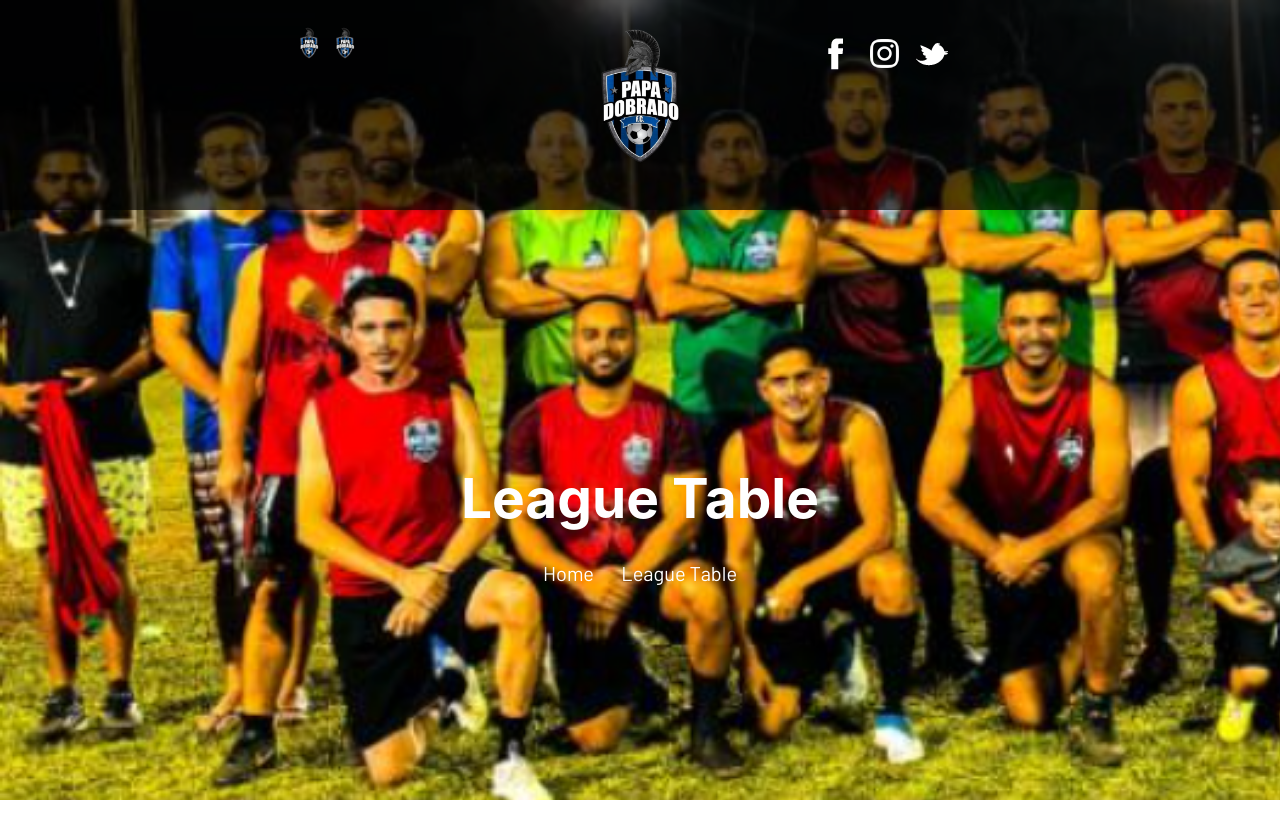
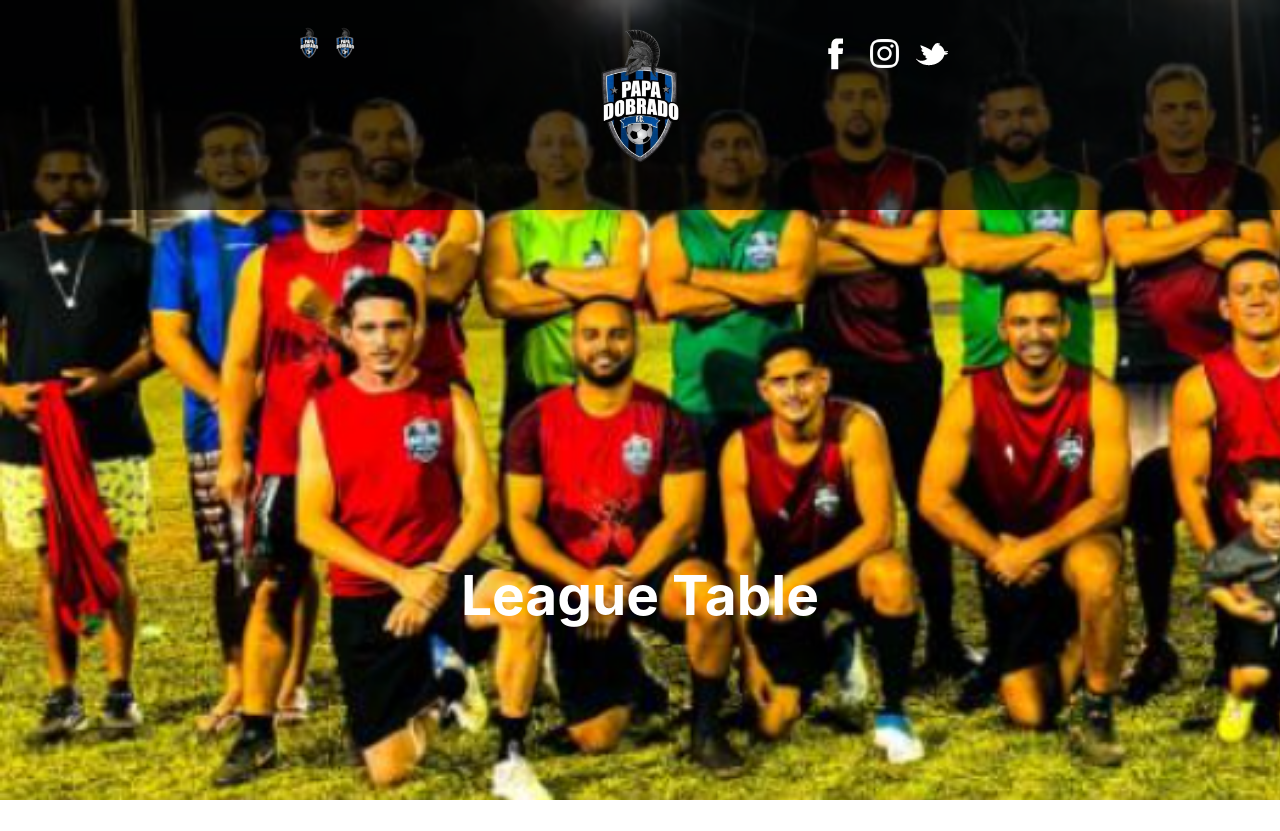
Before and after one commit to alewnardu/papadobradofc, a Flask app: template app/templates/base.html in a window 1280 px wide. Shown: the top 831 px of the page. Run offline with Flask 3, Linux system fonts and the light colour scheme; the template is opened without the code that fills it, so the values that code supplies are empty; parts of the project's set-up code (start-up, migrations or seed data) failed here and were passed over; some libraries are stand-ins or nearby versions; some web fonts are replaced.

Commit message:
Header texto

```diff
--- a/app/templates/base.html
+++ b/app/templates/base.html
@@ -93,10 +93,10 @@
         </div>
       </nav>
   <header class="page-header" data-background="{{ url_for('static', filename='img/escalacao.png') }}">
-    <div class="container">
+    <div class="container mt-5">
       <h2>League Table</h2>
-      <div class="bosluk3"></div>
-      <p><a href="{{ url_for('home.home') }}">Home</a> <i class="flaticon-right-chevron"></i> League Table </p>
+      <!-- <div class="bosluk3"></div> -->
+
     </div>
     <!-- end container -->
   </header>
```
